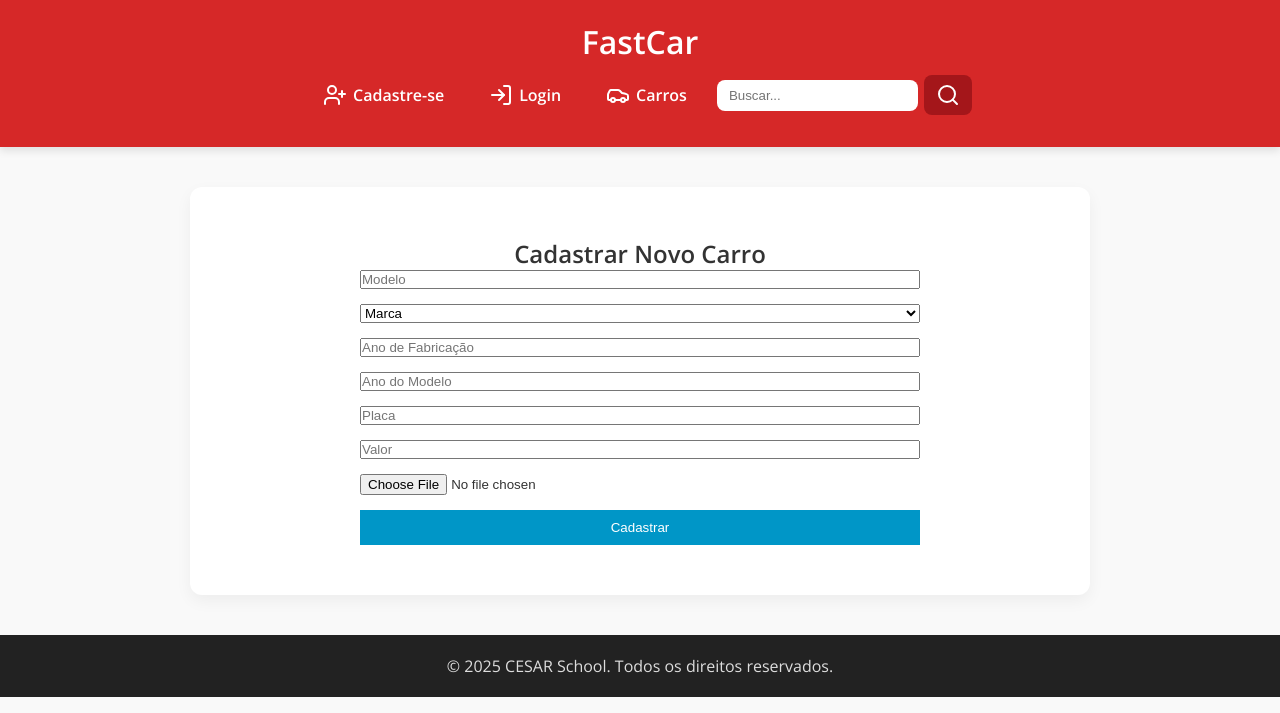
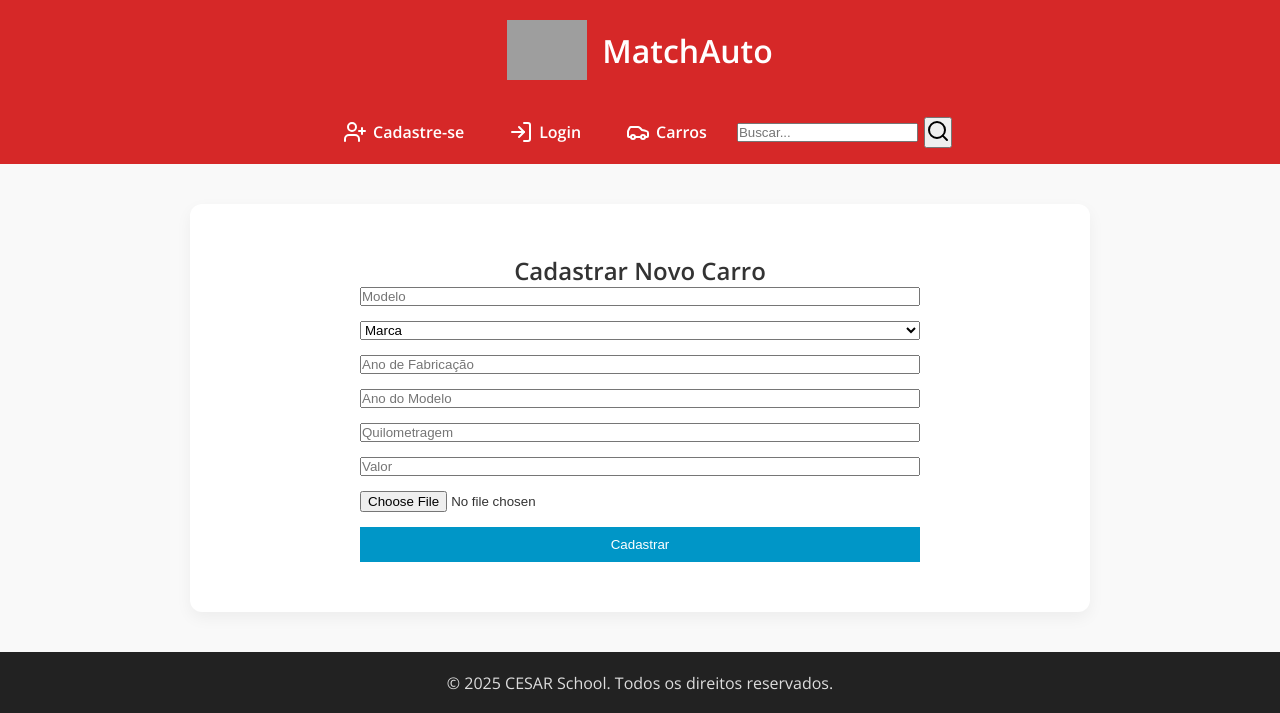
Before and after one commit to joaovictorgcu/projeto_django_fds, a Django app: page /new_car in a window 1280 px wide. Shown: the top 713 px of the page. Run offline with Django 5.2, Linux system fonts and the light colour scheme; data comes from the database, SQL or seed files in the repository; grey boxes are pictures that could not be loaded.

Commit message:
Substituindo a opção de que o usuário coloque a placa pela opção da quilometragem, mostrando-a na página principal.

```diff
--- a/Projeto_FDS/settings.py
+++ b/Projeto_FDS/settings.py
@@ -117,7 +117,7 @@ USE_TZ = True
 # https://docs.djangoproject.com/en/5.2/howto/static-files/
 
 STATIC_URL = 'static/'
-
+STATICFILES_DIRS = [ BASE_DIR / "static" ]
 # Default primary key field type
 # https://docs.djangoproject.com/en/5.2/ref/settings/#default-auto-field
 
--- a/Projeto_FDS/templates/base.html
+++ b/Projeto_FDS/templates/base.html
@@ -1,3 +1,4 @@
+{% load static %}
 <!DOCTYPE html>
 <html lang="pt-br">
 <head>
@@ -25,10 +26,14 @@
       padding: 20px 0;
       text-align: center;
       box-shadow: 0 4px 8px rgba(0, 0, 0, 0.1);
+      display: flex;
+      align-items: center;
+      justify-content: center;
+      gap: 15px;
     }
 
-    header h1 {
-      font-size: 2rem;
+    .logo {
+      height: 60px;
     }
 
     nav {
@@ -66,10 +71,6 @@
       background-color: #a4161a;
     }
 
-    nav ul li.active a {
-      background-color: #6a040f;
-    }
-
     main {
       max-width: 900px;
       margin: 40px auto;
@@ -86,45 +87,14 @@
       text-align: center;
       margin-top: 40px;
     }
-
-    footer p {
-      margin: 0;
-    }
-
-    nav form input[type="text"] {
-      padding: 8px 12px;
-      border-radius: 8px;
-      border: none;
-      outline: none;
-    }
-
-    nav form button {
-      background-color: #a4161a;
-      color: white;
-      padding: 8px 12px;
-      border: none;
-      border-radius: 8px;
-      cursor: pointer;
-      display: flex;
-      align-items: center;
-    }
-
-    @media (max-width: 600px) {
-      nav ul {
-        flex-direction: column;
-        align-items: center;
-      }
-
-      main {
-        margin: 20px;
-        padding: 20px;
-      }
-    }
   </style>
 </head>
 <body>
   <header>
-    <h1>FastCar</h1>
+    <img src="{% static 'img/Match_Auto_Logo-removebg.png' %}" alt="MatchAuto Logo" class="logo">
+    <h1>MatchAuto</h1>
+  </header>
+
   <nav>
     <ul>
       {% if user.is_authenticated %}
@@ -146,7 +116,6 @@
       </li>
     </ul>
   </nav>
-  </header>
 
   <main>
     {% block content %}
--- a/cars/models.py
+++ b/cars/models.py
@@ -15,7 +15,7 @@ class Car(models.Model):
     brand = models.ForeignKey(Brand, on_delete=models.PROTECT, related_name='car_brand')
     factory_year = models.IntegerField(blank = True, null = True)
     model_year = models.IntegerField(blank = True, null = True)
-    plate = models.CharField(max_length=10, null=True, blank = True)
+    km = models.IntegerField(max_length=20)
     value = models.FloatField(blank = True, null = True)
     photo = models.ImageField(upload_to='cars/', blank = True, null = True)
 
--- a/cars/templates/cars.html
+++ b/cars/templates/cars.html
@@ -102,7 +102,7 @@
             <p class="no-photo"> Foto não disponível.</p>
             {% endif %}
           <h2>{{ car.brand }} {{ car.model }}</h2>
-          <p>{{ car.factory_year }} - R$ {{ car.value }}</p>
+          <p>{{ car.factory_year }} - R$ {{ car.value }} - {{ car.km }}km</p>
         </div>
       {% endfor %}
     {% else %}
--- a/cars/templates/new_car.html
+++ b/cars/templates/new_car.html
@@ -14,7 +14,7 @@
       </select>
       <input type="number" name="factory_year" placeholder="Ano de Fabricação">
       <input type="number" name="model_year" placeholder="Ano do Modelo">
-      <input type="text" name="plate" placeholder="Placa">
+      <input type="text" name="km" placeholder="Quilometragem">
       <input type="number" step="0.01" name="value" placeholder="Valor">
       <input type="file" name="photo">
       <button type="submit" style="background-color: #0096c7; color: white; border: none; padding: 10px;">Cadastrar</button>
--- a/cars/views.py
+++ b/cars/views.py
@@ -20,7 +20,7 @@ def new_car_view(request):
         brand_id = request.POST.get("brand")
         factory_year = request.POST.get("factory_year")
         model_year = request.POST.get("model_year")
-        plate = request.POST.get("plate")
+        km = request.POST.get("km")
         value = request.POST.get("value")
         photo = request.FILES.get("photo")
 
@@ -31,7 +31,7 @@ def new_car_view(request):
             brand=brand,
             factory_year=factory_year,
             model_year=model_year,
-            plate=plate,
+            km=km,
             value=value,
             photo=photo
         )
```
Also changed, not shown: cars/migrations/0004_remove_car_plate_car_km.py (added), db.sqlite3. Lines whose indentation alone changed are shown as unchanged.
